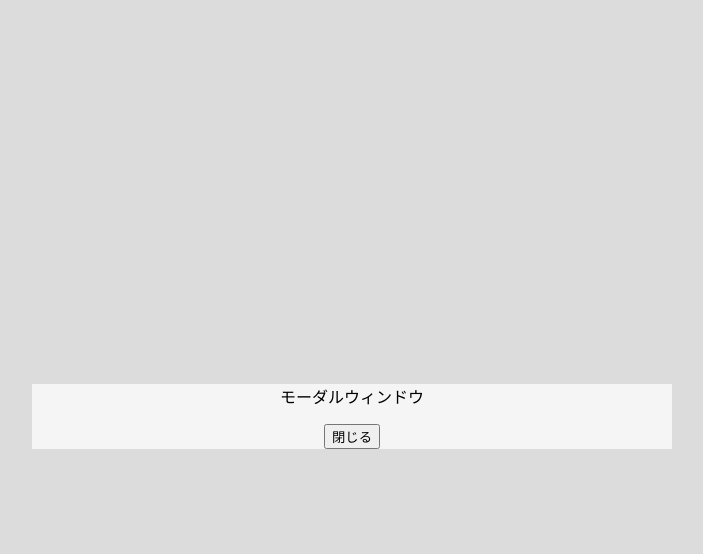
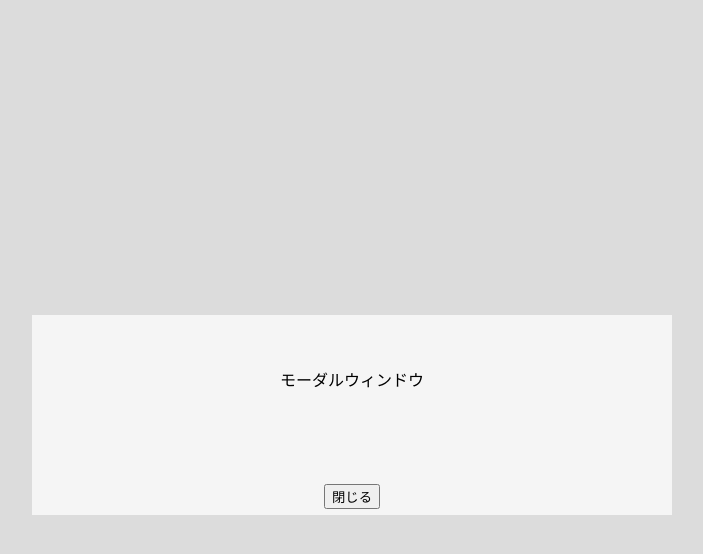
Before and after one commit to ka-yuya-ponta/-, a plain HTML site: page index.html in a window 1280 px wide. Both pictures are taken after a click on the button "開く". Shown: the whole page, without its empty margins (288-991 px from the left). Drawn offline with nearby package versions, Linux system fonts and the light colour scheme.

Commit message:
Add files via upload

```diff
--- a/index.html
+++ b/index.html
@@ -57,10 +57,10 @@
 
  <button v-on:click='active'>開く</button>
 <div :class="tive" v-on:click='mask'>
-  <div class="content" >
+</div>
+  <div class="content" :class='tive' >
     <p>モーダルウィンドウ</p>
     <button v-on:click='mask'>閉じる</button>
-  </div>
 </div>
 </div>
 <script>
@@ -92,12 +92,21 @@
     right: 0;
     left: 0;
   }
-  .active div {
+  .content  {
     background-color: whitesmoke;
+
     text-align: center;
     width: 50%;
-    margin: 30% auto;
+   position: absolute;
+   top: 30px;
+   left: 0;
+   right: 0;
+   height: 200px;
+    margin:auto;
+    z-index: 2;
+   line-height: 100px;
   }
+
   </style>
   </body>
   </html>
```
